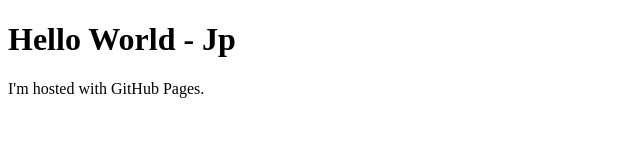
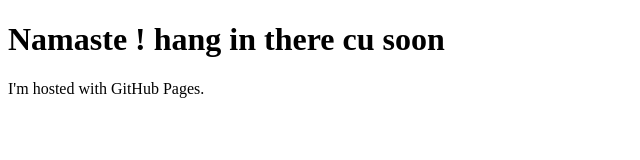
Before and after one commit to jaymateti/jaymateti.github.io, a plain HTML site: page index.html in a window 1280 px wide. Shown: the whole page, without its empty margins (0-640 px from the left). Drawn offline with Linux system fonts and the light colour scheme.

Commit message:
correction

```diff
--- a/index.html
+++ b/index.html
@@ -1,7 +1,9 @@
 <!DOCTYPE html>
 <html>
 <body>
-<h1>Hello World - Jp</h1>
+<h1>Namaste !
+hang in there cu soon
+</h1>
 <p>I'm hosted with GitHub Pages.</p>
 </body>
 </html>
```
